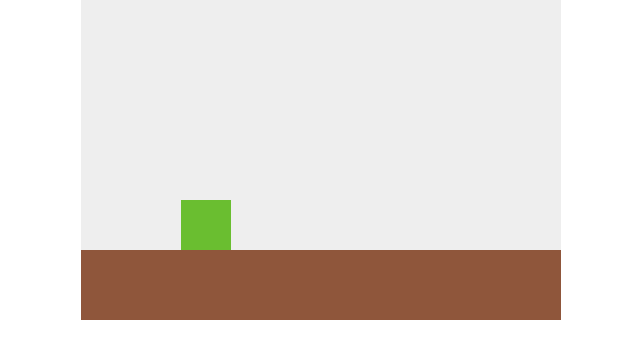
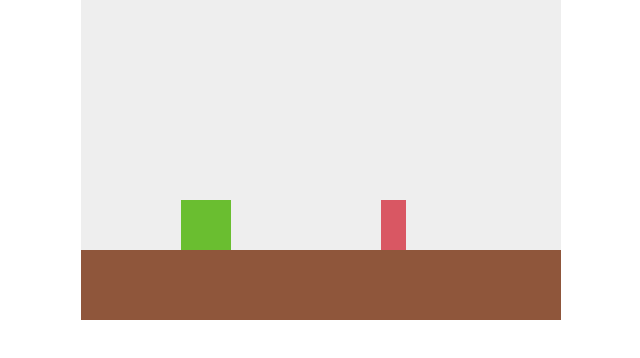
Before and after one commit to nailkhasipov/endless-runner, a plain HTML site: page index.html in a window 1280 px wide. Shown: the whole page, without its empty margins (319-959 px from the left). Drawn offline with Linux system fonts and the light colour scheme.

Commit message:
obstacles generate

```diff
--- a/index.html
+++ b/index.html
@@ -18,6 +18,8 @@
 
   var gravity = 0.5;
   var velocity = 0;
+  var obstacles = [];
+  var lastTImeObstacle = 1000;
   var player = {
     x: 100,
     y: 200,
@@ -60,11 +62,28 @@
     velocity += gravity;
     player.y += velocity;
 
+    // Gravity
     if ( player.y > 200 ) {
       player.y = 200;
       velocity = 0;
       player.jumping = false;
     }
+
+    // generate obstacles
+    lastTImeObstacle = lastTImeObstacle - 10;
+    if ( lastTImeObstacle <= 0 ) {
+      lastTImeObstacle = Math.random() * (700 - 300) + 300;
+      var obstacle = {x: 480, y: 200, width: 25, height: 50, counted: false};
+      obstacles.push(obstacle);
+    }
+
+    // move obstacles
+    obstacles.forEach(function(obstacle, i) {
+      obstacle.x = obstacle.x - 10;
+      if ( obstacle.x < 0 ) {
+        obstacles.splice(i, 1);
+      }
+    });
   }
 
   function drawGround() {
@@ -83,11 +102,22 @@
     ctx.closePath();
   }
 
+  function drawObstacles() {
+    obstacles.forEach(function(obstacle, i) {
+      ctx.beginPath();
+      ctx.rect(obstacle.x, obstacle.y, obstacle.width, obstacle.height);
+      ctx.fillStyle = "#d95763";
+      ctx.fill();
+      ctx.closePath();
+    });
+  }
+
   function draw() {
     ctx.clearRect(0, 0, canvas.width, canvas.height);
 
     drawGround();
     drawPlayer();
+    drawObstacles();
   }
 
   function loop(timestamp) {
```
